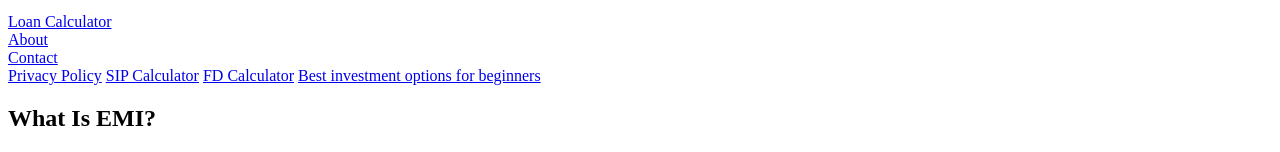
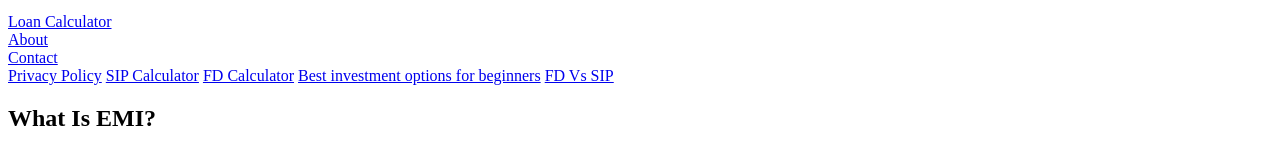
Before and after one commit to waahu086-glitch/Emi-cal, a plain HTML site: page index.html in a window 1280 px wide. Shown: the part 127-279 px from the top of the page. Drawn offline with Linux system fonts and the light colour scheme.

Commit message:
Update index.html

```diff
--- a/index.html
+++ b/index.html
@@ -20,6 +20,8 @@ Advanced financial assistance
     <a href="ibid.html">SIP Calculator</a>
     <a href="fd.html">FD Calculator</a>
     <a href="beg.html">Best investment options for beginners</a>
+    <a href="lal.html">FD Vs SIP</a>
+
 
     <section>
     <h2>What Is EMI?</h2>
```
